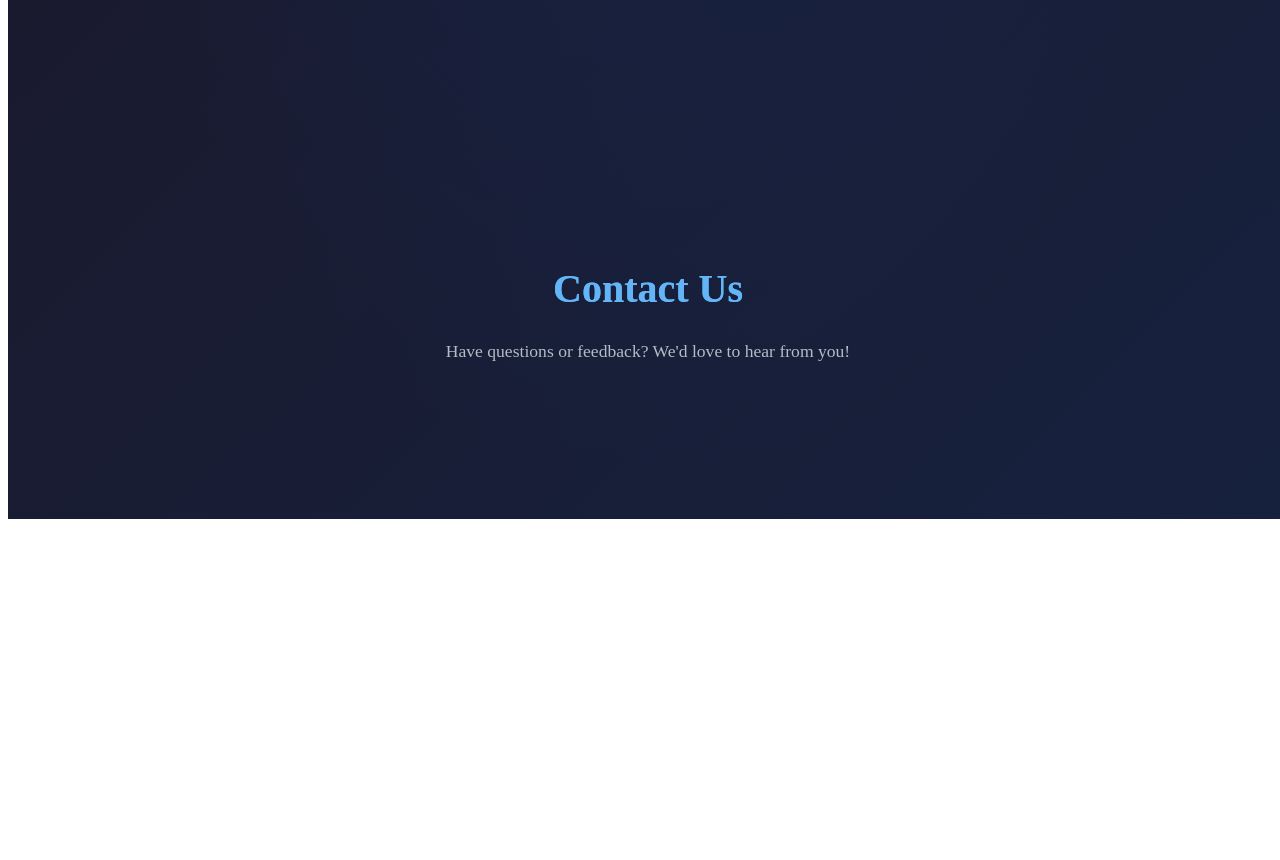
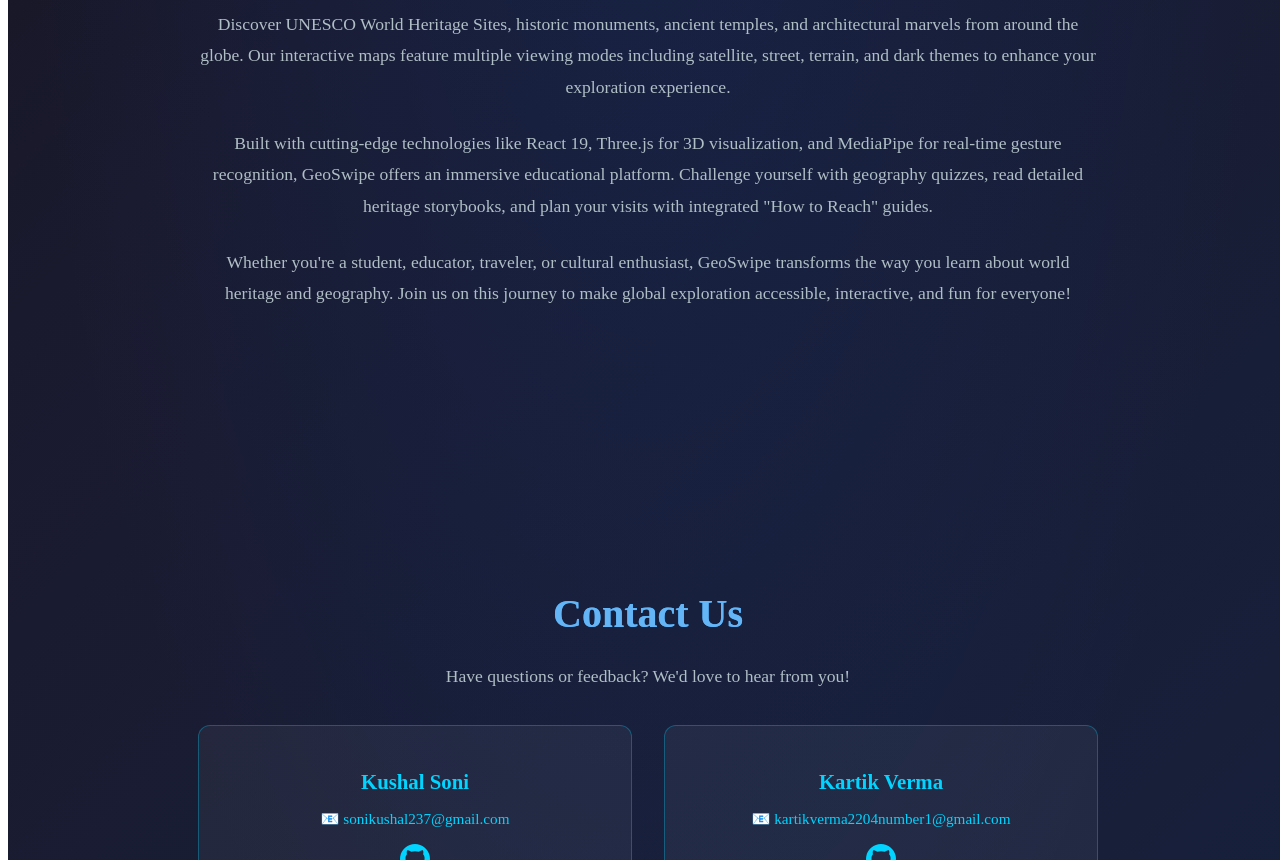
Before and after one commit to Interior-Gardener/Geoswipe, a React (Vite) app in the folder client/: page / in a window 1280 px wide. Shown: the part 1940-2800 px from the top of the page. Before the commit the page ends 2467 px from the top, so only its background shows below. Built offline with nearby package versions, Linux system fonts and the light colour scheme; no server answers.

Commit message:
about and contact added

```diff
--- a/client/src/LandingPage.jsx
+++ b/client/src/LandingPage.jsx
@@ -302,6 +302,23 @@
             with gesture-based controls. Experience a new way to explore our planet using
             simple hand gestures captured through your webcam.
           </p>
+          <p className="about-text">
+            Discover UNESCO World Heritage Sites, historic monuments, ancient temples, and
+            architectural marvels from around the globe. Our interactive maps feature multiple
+            viewing modes including satellite, street, terrain, and dark themes to enhance your
+            exploration experience.
+          </p>
+          <p className="about-text">
+            Built with cutting-edge technologies like React 19, Three.js for 3D visualization,
+            and MediaPipe for real-time gesture recognition, GeoSwipe offers an immersive
+            educational platform. Challenge yourself with geography quizzes, read detailed
+            heritage storybooks, and plan your visits with integrated "How to Reach" guides.
+          </p>
+          <p className="about-text">
+            Whether you're a student, educator, traveler, or cultural enthusiast, GeoSwipe
+            transforms the way you learn about world heritage and geography. Join us on this
+            journey to make global exploration accessible, interactive, and fun for everyone!
+          </p>
         </div>
 
         {/* Contact Section */}
@@ -310,6 +327,98 @@
           <p className="contact-text">
             Have questions or feedback? We'd love to hear from you!
           </p>
+          <div style={{
+            display: 'grid',
+            gridTemplateColumns: 'repeat(auto-fit, minmax(280px, 1fr))',
+            gap: '2rem',
+            marginTop: '2rem',
+            maxWidth: '1000px',
+            margin: '2rem auto'
+          }}>
+            {/* Kushal */}
+            <div style={{
+              background: 'rgba(255, 255, 255, 0.05)',
+              padding: '1.5rem',
+              borderRadius: '12px',
+              border: '1px solid rgba(0, 212, 255, 0.3)',
+              transition: 'all 0.3s ease'
+            }}>
+              <h3 style={{ color: '#00d4ff', marginBottom: '1rem', fontSize: '1.3rem' }}>Kushal Soni</h3>
+              <p style={{ color: '#b0bec5', fontSize: '0.95rem', marginBottom: '0.5rem', wordBreak: 'break-word' }}>
+                📧 <a href="mailto:sonikushal237@gmail.com" style={{ color: '#00d4ff', textDecoration: 'none' }}>sonikushal237@gmail.com</a>
+              </p>
+              <p style={{ color: '#b0bec5', fontSize: '0.95rem', display: 'flex', alignItems: 'center', justifyContent: 'center', gap: '0.5rem' }}>
+                <a href="https://github.com/kushal-s0" target="_blank" rel="noopener noreferrer" style={{ display: 'flex', alignItems: 'center', transition: 'transform 0.2s' }} onMouseEnter={(e) => e.currentTarget.style.transform = 'scale(1.2)'} onMouseLeave={(e) => e.currentTarget.style.transform = 'scale(1)'}>
+                  <svg width="30" height="30" viewBox="0 0 16 16" fill="#00d4ff" xmlns="http://www.w3.org/2000/svg">
+                    <path d="M8 0C3.58 0 0 3.58 0 8c0 3.54 2.29 6.53 5.47 7.59.4.07.55-.17.55-.38 0-.19-.01-.82-.01-1.49-2.01.37-2.53-.49-2.69-.94-.09-.23-.48-.94-.82-1.13-.28-.15-.68-.52-.01-.53.63-.01 1.08.58 1.23.82.72 1.21 1.87.87 2.33.66.07-.52.28-.87.51-1.07-1.78-.2-3.64-.89-3.64-3.95 0-.87.31-1.59.82-2.15-.08-.2-.36-1.02.08-2.12 0 0 .67-.21 2.2.82.64-.18 1.32-.27 2-.27.68 0 1.36.09 2 .27 1.53-1.04 2.2-.82 2.2-.82.44 1.1.16 1.92.08 2.12.51.56.82 1.27.82 2.15 0 3.07-1.87 3.75-3.65 3.95.29.25.54.73.54 1.48 0 1.07-.01 1.93-.01 2.2 0 .21.15.46.55.38A8.013 8.013 0 0016 8c0-4.42-3.58-8-8-8z"/>
+                  </svg>
+                </a>
+              </p>
+            </div>
+
+            {/* Kartik */}
+            <div style={{
+              background: 'rgba(255, 255, 255, 0.05)',
+              padding: '1.5rem',
+              borderRadius: '12px',
+              border: '1px solid rgba(0, 212, 255, 0.3)',
+              transition: 'all 0.3s ease'
+            }}>
+              <h3 style={{ color: '#00d4ff', marginBottom: '1rem', fontSize: '1.3rem' }}>Kartik Verma</h3>
+              <p style={{ color: '#b0bec5', fontSize: '0.95rem', marginBottom: '0.5rem', wordBreak: 'break-word' }}>
+                📧 <a href="mailto:kartikverma2204number1@gmail.com" style={{ color: '#00d4ff', textDecoration: 'none' }}>kartikverma2204number1@gmail.com</a>
+              </p>
+              <p style={{ color: '#b0bec5', fontSize: '0.95rem', display: 'flex', alignItems: 'center', justifyContent: 'center', gap: '0.5rem' }}>
+                <a href="https://github.com/Interior-Gardener" target="_blank" rel="noopener noreferrer" style={{ display: 'flex', alignItems: 'center', transition: 'transform 0.2s' }} onMouseEnter={(e) => e.currentTarget.style.transform = 'scale(1.2)'} onMouseLeave={(e) => e.currentTarget.style.transform = 'scale(1)'}>
+                  <svg width="30" height="30" viewBox="0 0 16 16" fill="#00d4ff" xmlns="http://www.w3.org/2000/svg">
+                    <path d="M8 0C3.58 0 0 3.58 0 8c0 3.54 2.29 6.53 5.47 7.59.4.07.55-.17.55-.38 0-.19-.01-.82-.01-1.49-2.01.37-2.53-.49-2.69-.94-.09-.23-.48-.94-.82-1.13-.28-.15-.68-.52-.01-.53.63-.01 1.08.58 1.23.82.72 1.21 1.87.87 2.33.66.07-.52.28-.87.51-1.07-1.78-.2-3.64-.89-3.64-3.95 0-.87.31-1.59.82-2.15-.08-.2-.36-1.02.08-2.12 0 0 .67-.21 2.2.82.64-.18 1.32-.27 2-.27.68 0 1.36.09 2 .27 1.53-1.04 2.2-.82 2.2-.82.44 1.1.16 1.92.08 2.12.51.56.82 1.27.82 2.15 0 3.07-1.87 3.75-3.65 3.95.29.25.54.73.54 1.48 0 1.07-.01 1.93-.01 2.2 0 .21.15.46.55.38A8.013 8.013 0 0016 8c0-4.42-3.58-8-8-8z"/>
+                  </svg>
+                </a>
+              </p>
+            </div>
+
+            {/* Bhavana */}
+            <div style={{
+              background: 'rgba(255, 255, 255, 0.05)',
+              padding: '1.5rem',
+              borderRadius: '12px',
+              border: '1px solid rgba(0, 212, 255, 0.3)',
+              transition: 'all 0.3s ease'
+            }}>
+              <h3 style={{ color: '#00d4ff', marginBottom: '1rem', fontSize: '1.3rem' }}>Bhavana Suthar</h3>
+              <p style={{ color: '#b0bec5', fontSize: '0.95rem', marginBottom: '0.5rem', wordBreak: 'break-word' }}>
+                📧 <a href="mailto:bhavnasuthar150@gmail.com" style={{ color: '#00d4ff', textDecoration: 'none' }}>bhavnasuthar150@gmail.com</a>
+              </p>
+              <p style={{ color: '#b0bec5', fontSize: '0.95rem', display: 'flex', alignItems: 'center', justifyContent: 'center', gap: '0.5rem' }}>
+                <a href="https://github.com/bhavna382" target="_blank" rel="noopener noreferrer" style={{ display: 'flex', alignItems: 'center', transition: 'transform 0.2s' }} onMouseEnter={(e) => e.currentTarget.style.transform = 'scale(1.2)'} onMouseLeave={(e) => e.currentTarget.style.transform = 'scale(1)'}>
+                  <svg width="30" height="30" viewBox="0 0 16 16" fill="#00d4ff" xmlns="http://www.w3.org/2000/svg">
+                    <path d="M8 0C3.58 0 0 3.58 0 8c0 3.54 2.29 6.53 5.47 7.59.4.07.55-.17.55-.38 0-.19-.01-.82-.01-1.49-2.01.37-2.53-.49-2.69-.94-.09-.23-.48-.94-.82-1.13-.28-.15-.68-.52-.01-.53.63-.01 1.08.58 1.23.82.72 1.21 1.87.87 2.33.66.07-.52.28-.87.51-1.07-1.78-.2-3.64-.89-3.64-3.95 0-.87.31-1.59.82-2.15-.08-.2-.36-1.02.08-2.12 0 0 .67-.21 2.2.82.64-.18 1.32-.27 2-.27.68 0 1.36.09 2 .27 1.53-1.04 2.2-.82 2.2-.82.44 1.1.16 1.92.08 2.12.51.56.82 1.27.82 2.15 0 3.07-1.87 3.75-3.65 3.95.29.25.54.73.54 1.48 0 1.07-.01 1.93-.01 2.2 0 .21.15.46.55.38A8.013 8.013 0 0016 8c0-4.42-3.58-8-8-8z"/>
+                  </svg>
+                </a>
+              </p>
+            </div>
+
+            {/* Shreeya */}
+            <div style={{
+              background: 'rgba(255, 255, 255, 0.05)',
+              padding: '1.5rem',
+              borderRadius: '12px',
+              border: '1px solid rgba(0, 212, 255, 0.3)',
+              transition: 'all 0.3s ease'
+            }}>
+              <h3 style={{ color: '#00d4ff', marginBottom: '1rem', fontSize: '1.3rem' }}>Shreeya Sati</h3>
+              <p style={{ color: '#b0bec5', fontSize: '0.95rem', marginBottom: '0.5rem', wordBreak: 'break-word' }}>
+                📧 <a href="mailto:shreeya.sati@somaiya.edu" style={{ color: '#00d4ff', textDecoration: 'none' }}>shreeya.sati@somaiya.edu</a>
+              </p>
+              <p style={{ color: '#b0bec5', fontSize: '0.95rem', display: 'flex', alignItems: 'center', justifyContent: 'center', gap: '0.5rem' }}>
+                <a href="https://github.com/shreeya-238" target="_blank" rel="noopener noreferrer" style={{ display: 'flex', alignItems: 'center', transition: 'transform 0.2s' }} onMouseEnter={(e) => e.currentTarget.style.transform = 'scale(1.2)'} onMouseLeave={(e) => e.currentTarget.style.transform = 'scale(1)'}>
+                  <svg width="30" height="30" viewBox="0 0 16 16" fill="#00d4ff" xmlns="http://www.w3.org/2000/svg">
+                    <path d="M8 0C3.58 0 0 3.58 0 8c0 3.54 2.29 6.53 5.47 7.59.4.07.55-.17.55-.38 0-.19-.01-.82-.01-1.49-2.01.37-2.53-.49-2.69-.94-.09-.23-.48-.94-.82-1.13-.28-.15-.68-.52-.01-.53.63-.01 1.08.58 1.23.82.72 1.21 1.87.87 2.33.66.07-.52.28-.87.51-1.07-1.78-.2-3.64-.89-3.64-3.95 0-.87.31-1.59.82-2.15-.08-.2-.36-1.02.08-2.12 0 0 .67-.21 2.2.82.64-.18 1.32-.27 2-.27.68 0 1.36.09 2 .27 1.53-1.04 2.2-.82 2.2-.82.44 1.1.16 1.92.08 2.12.51.56.82 1.27.82 2.15 0 3.07-1.87 3.75-3.65 3.95.29.25.54.73.54 1.48 0 1.07-.01 1.93-.01 2.2 0 .21.15.46.55.38A8.013 8.013 0 0016 8c0-4.42-3.58-8-8-8z"/>
+                  </svg>
+                </a>
+              </p>
+            </div>
+          </div>
         </div>
       </div>
     </div>
```
